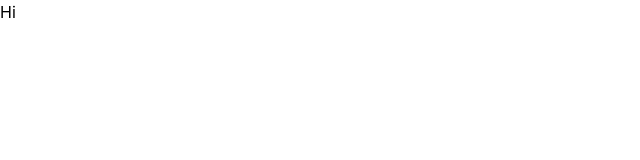
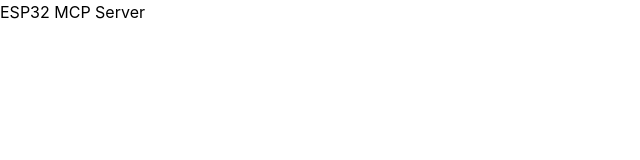
Before and after one commit to dylan-mccormick/esp-mcp-frontend, a React (Vite) app: page / in a window 1280 px wide. Shown: the top 160 px of the page, without its empty margins (0-640 px from the left). Built offline with nearby package versions, Linux system fonts and the light colour scheme.

Commit message:
more descriptive dummy page

```diff
--- a/src/App.tsx
+++ b/src/App.tsx
@@ -1,5 +1,5 @@
 function App() {
-    return <>Hi</>;
+    return <>ESP32 MCP Server</>;
 }
 
 export default App;
```
